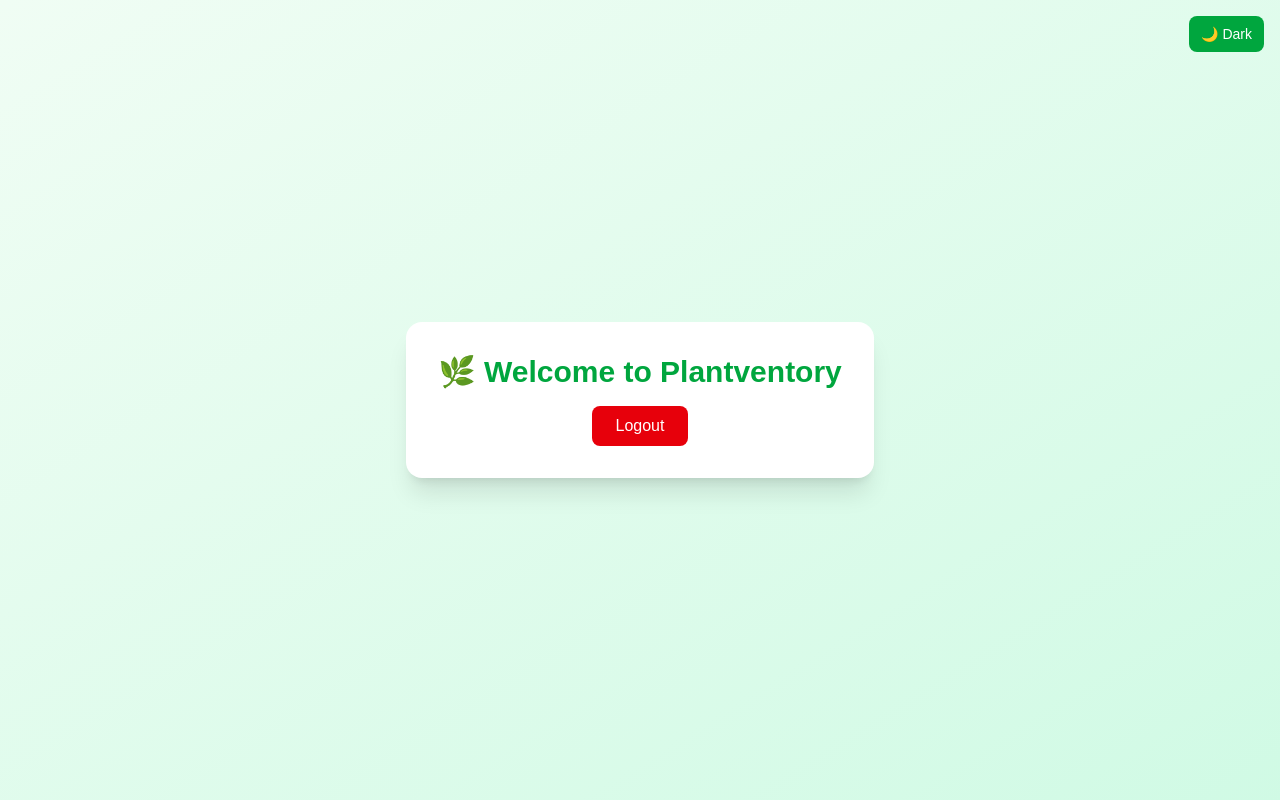
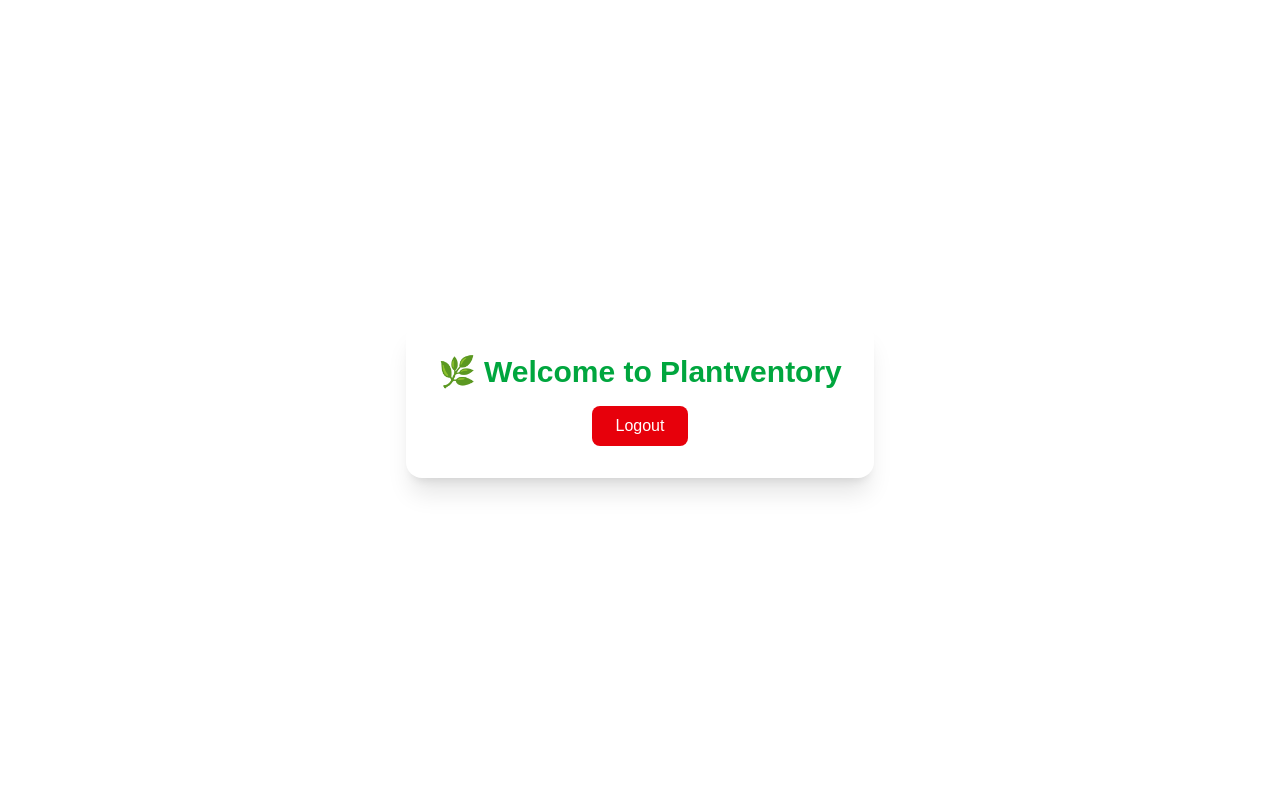
Before and after one commit to yasarahasini/plant-ventory, a Next.js app in the folder frontend/: page / in a window 1280 px wide. Built offline with nearby package versions, Linux system fonts and the light colour scheme.

Commit message:
create footer

```diff
--- a/frontend/app/page.tsx
+++ b/frontend/app/page.tsx
@@ -1,6 +1,4 @@
 "use client";
-
-import ThemeToggle from "./components/ThemeToggle";
 
 export default function HomePage() {
   const handleLogout = () => {
@@ -9,10 +7,8 @@ export default function HomePage() {
   };
 
   return (
-    <div className="min-h-screen  flex items-center justify-center bg-gradient-to-br from-green-50 to-emerald-100 dark:from-zinc-900 dark:to-black px-4">
-      <ThemeToggle />
-
-      <div className="bg-white dark:bg-zinc-800 shadow-xl rounded-2xl p-8 text-center">
+    <div className="min-h-screen flex items-center justify-center bg-white px-4">
+      <div className="bg-white shadow-xl rounded-2xl p-8 text-center">
         <h1 className="text-3xl font-bold text-green-600 mb-4">
           🌿 Welcome to Plantventory
         </h1>
```
